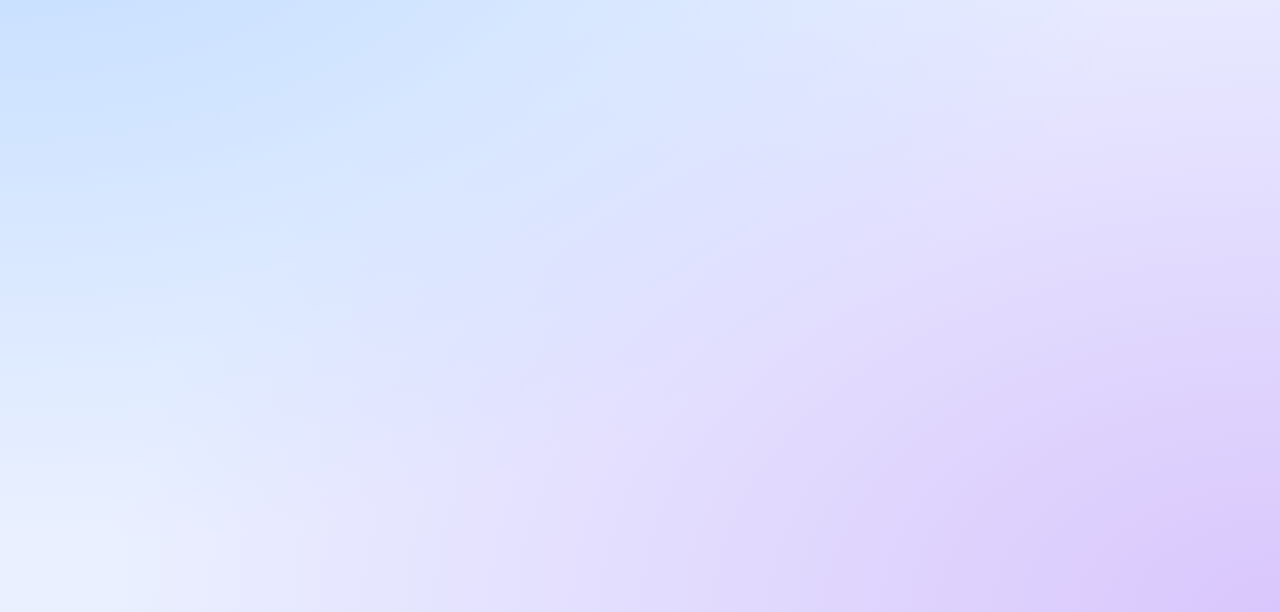
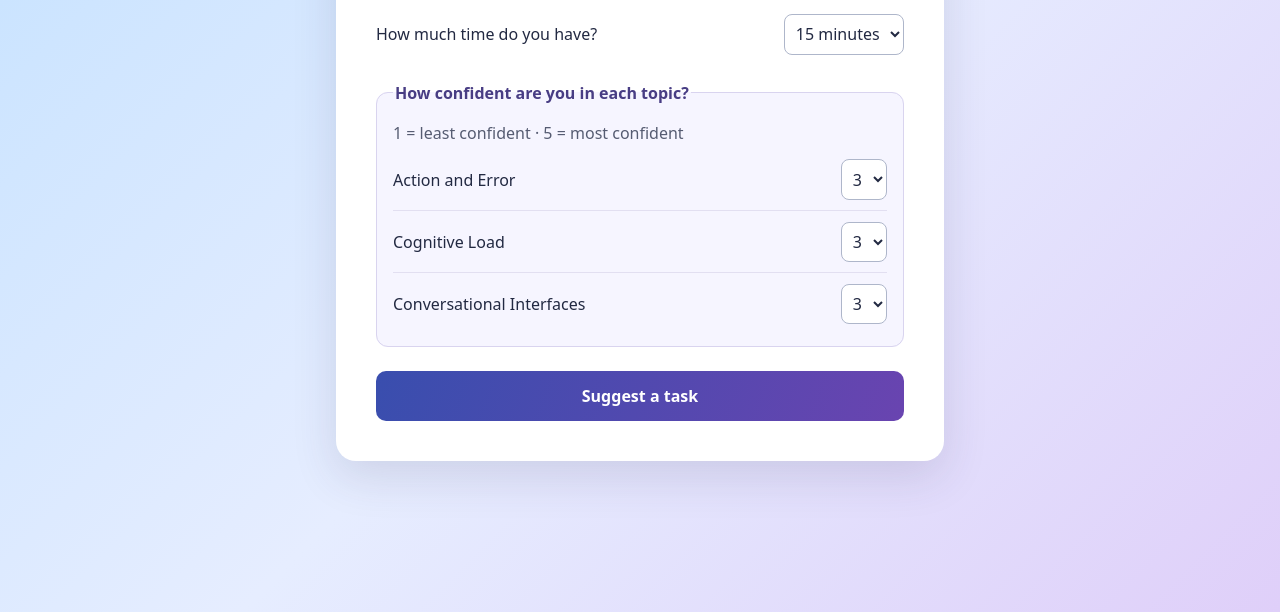
Before and after one commit to alpsozu/revision-task-pick, a plain HTML site: page index.html in a window 1280 px wide. Shown: the part 188-800 px from the top of the page. Drawn offline with Linux system fonts and the light colour scheme.

Commit message:
Update index.html

```diff
--- a/index.html
+++ b/index.html
@@ -1,117 +1,188 @@
+<!doctype html>
+<html lang="en">
+<head>
+  <meta charset="utf-8">
+  <meta name="viewport" content="width=device-width, initial-scale=1">
+  <title>What should I revise next?</title>
+
   <style>
-  * {
-    box-sizing: border-box;
-  }
+    * { box-sizing: border-box; }
 
     body {
+      margin: 0;
       min-height: 100vh;
-    margin: 0;
       padding: clamp(1rem, 6vw, 5rem) 1rem;
-    font-family: system-ui, sans-serif;
-    line-height: 1.5;
-    color: #202943;
-    background-color: #eaf0ff;
-    background-image:
-      radial-gradient(ellipse at top left, #bfdcff, transparent 65%),
-      radial-gradient(ellipse at bottom right, #d9c6fc, transparent 65%);
+      font: 1rem/1.5 system-ui, sans-serif;
+      color: #222942;
+      background: linear-gradient(135deg, #c5e2ff, #e6edff 50%, #dfcff9);
     }
 
     main {
-    width: 100%;
-    max-width: 39rem;
+      max-width: 38rem;
       margin: 0 auto;
-    padding: clamp(1.25rem, 5vw, 2.75rem);
+      padding: clamp(1.25rem, 5vw, 2.5rem);
       background: white;
-    border-top: 5px solid #6654ce;
-    border-radius: 1.25rem;
-    box-shadow: 0 16px 45px rgba(52, 55, 112, 0.14);
+      border-top: 5px solid #6754cb;
+      border-radius: 20px;
+      box-shadow: 0 16px 45px #39345d24;
     }
 
     h1 {
       margin: 0 0 1.5rem;
-    color: #282650;
-    font-size: clamp(1.8rem, 5vw, 2.6rem);
-    line-height: 1.12;
-    letter-spacing: -0.04em;
+      color: #30295c;
+      font-size: clamp(1.8rem, 5vw, 2.5rem);
+      line-height: 1.15;
     }
 
     label {
       display: flex;
       align-items: center;
       justify-content: space-between;
-    gap: 0.75rem;
-    padding: 0.6rem 0;
-    font-weight: 500;
+      gap: 1rem;
+      padding: 0.65rem 0;
     }
 
+    select, button { font: inherit; }
+
     select {
-    padding: 0.5rem;
-    border: 1px solid #aeb8ce;
-    border-radius: 0.55rem;
+      padding: 0.45rem;
+      border: 1px solid #aeb6ca;
+      border-radius: 8px;
       background: white;
-    color: #202943;
-    font: inherit;
-    cursor: pointer;
+      color: #222942;
     }
 
     fieldset {
       min-width: 0;
-    margin: 1.25rem 0;
-    padding: 0.65rem 1rem;
+      margin: 1rem 0 1.5rem;
+      padding: 0.75rem 1rem;
       background: #f6f5ff;
-    border: 1px solid #d7d3ef;
-    border-radius: 0.85rem;
+      border: 1px solid #d9d4ef;
+      border-radius: 12px;
     }
 
-  legend {
-    max-width: 100%;
-    padding: 0 0.35rem;
-    color: #453a83;
-    font-weight: 650;
-  }
-
-  fieldset p {
-    margin: 0.25rem 0 0.65rem;
-    color: #535b73;
-    font-size: 0.9rem;
-  }
-
-  fieldset label + label {
-    border-top: 1px solid #e2dff1;
-  }
+    legend { color: #483d84; font-weight: 650; }
+    fieldset p { margin: 0.25rem 0; color: #565c72; }
+    fieldset label + label { border-top: 1px solid #e2dff1; }
 
     button {
       width: 100%;
-    padding: 0.8rem 1rem;
+      padding: 0.8rem;
+      color: white;
+      background: linear-gradient(110deg, #394eae, #6944b0);
       border: 0;
-    border-radius: 0.7rem;
-    background: linear-gradient(110deg, #374fae, #6543ae);
-    color: white;
-    font: inherit;
+      border-radius: 10px;
       font-weight: 650;
       cursor: pointer;
     }
 
-  button:hover {
-    background: #443591;
-  }
+    button:hover { background: #48368c; }
+    :focus-visible { outline: 3px solid #345bd6; outline-offset: 3px; }
 
-  button:focus-visible,
-  select:focus-visible {
-    outline: 3px solid #345bd6;
-    outline-offset: 3px;
-  }
-
-  #result {
-    margin: 0;
-  }
+    #result { margin: 0; }
 
     #result:not(:empty) {
       margin-top: 1.25rem;
       padding: 1rem;
+      color: #204e43;
       background: #edf9f4;
-    color: #204e43;
       border-left: 4px solid #31806a;
-    border-radius: 0.5rem;
+      border-radius: 8px;
     }
   </style>
+</head>
+
+<body>
+  <main>
+    <h1>What should I revise next?</h1>
+
+    <form id="picker">
+      <label>
+        How much time do you have?
+        <select id="minutes">
+          <option value="5">5 minutes</option>
+          <option value="10">10 minutes</option>
+          <option value="15" selected>15 minutes</option>
+          <option value="20">20 minutes</option>
+        </select>
+      </label>
+
+      <fieldset id="ratings">
+        <legend>How confident are you in each topic?</legend>
+        <p>1 = least confident · 5 = most confident</p>
+      </fieldset>
+
+      <button type="submit">Suggest a task</button>
+    </form>
+
+    <p id="result" role="status"></p>
+  </main>
+
+  <script>
+    const tasks = [
+      {
+        topic: "Action and Error",
+        minutes: 10,
+        activity: "Write one example of a slip and one of a mistake."
+      },
+      {
+        topic: "Cognitive Load",
+        minutes: 15,
+        activity: "Sketch a busy screen and remove two things that distract you."
+      },
+      {
+        topic: "Conversational Interfaces",
+        minutes: 20,
+        activity: "Write a short dialogue where an app clears up an unclear request."
+      }
+    ];
+
+    const form = document.querySelector("#picker");
+    const ratings = document.querySelector("#ratings");
+    const result = document.querySelector("#result");
+
+    for (const topic of new Set(tasks.map(task => task.topic))) {
+      const label = document.createElement("label");
+      label.textContent = topic;
+
+      const select = document.createElement("select");
+      select.name = topic;
+
+      for (let score = 1; score <= 5; score++) {
+        select.add(new Option(score, score));
+      }
+
+      select.value = "3";
+      label.append(select);
+      ratings.append(label);
+    }
+
+    form.addEventListener("input", () => {
+      result.textContent = "Choices updated. Select “Suggest a task” to check again.";
+    });
+
+    form.addEventListener("submit", event => {
+      event.preventDefault();
+
+      const available = Number(document.querySelector("#minutes").value);
+      const scores = new FormData(form);
+      const confidence = task => Number(scores.get(task.topic));
+      const options = tasks.filter(task => task.minutes <= available);
+
+      if (options.length === 0) {
+        const shortest = Math.min(...tasks.map(task => task.minutes));
+        result.textContent =
+          `You chose ${available} minutes. The shortest task takes ${shortest} minutes.`;
+        return;
+      }
+
+      options.sort((a, b) => confidence(a) - confidence(b) || a.minutes - b.minutes);
+      const best = options[0];
+
+      result.textContent =
+        `${best.activity} You rated ${best.topic} ${confidence(best)}/5. ` +
+        `This ${best.minutes}-minute task fits your ${available} minutes.`;
+    });
+  </script>
+</body>
+</html>
```
Lines whose indentation alone changed are shown as unchanged.
